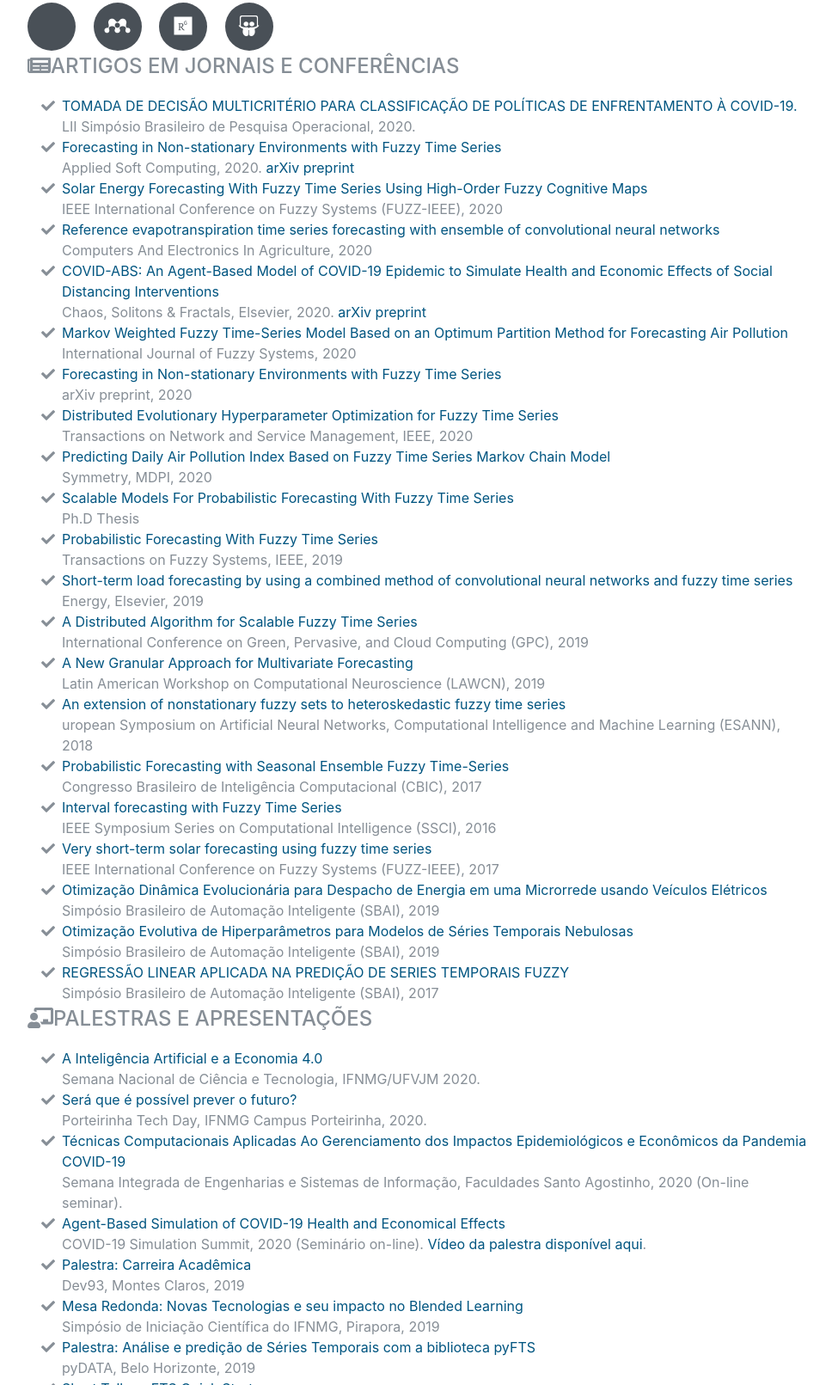
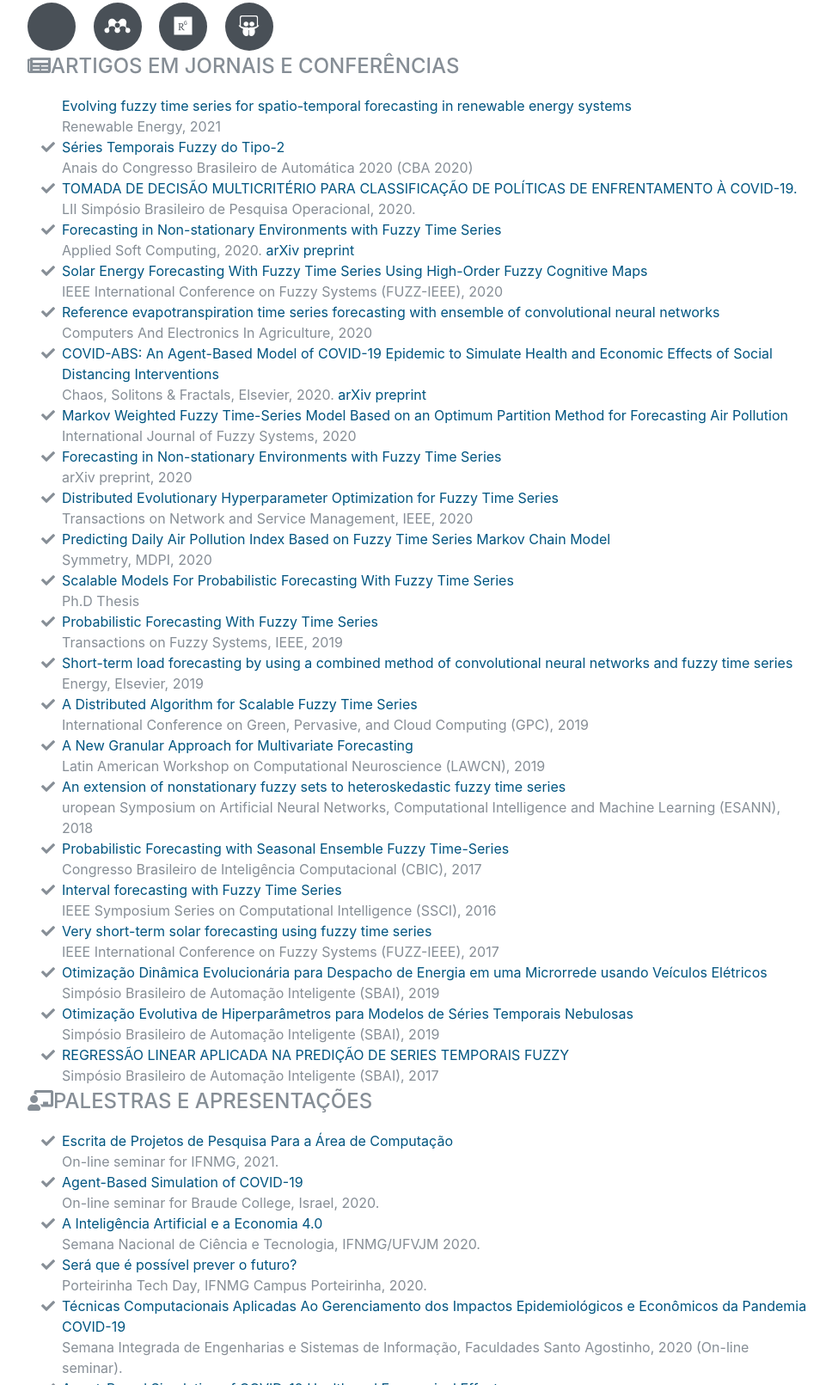
Before and after one commit to petroniocandido/petroniocandido.github.io, a website: page pt-br/index.html in a window 1280 px wide. Shown: the part 5321-6932 px from the top of the page at 86% size, without its empty margins (288-1256 px from the left). Drawn offline with nearby package versions, Linux system fonts and the light colour scheme; some icons are missing; a web font is replaced by a local one.

Commit message:
Update index.html

```diff
--- a/pt-br/index.html
+++ b/pt-br/index.html
@@ -399,7 +399,9 @@
 			</a>
         </div>
         <div class="subheading mb-3"><i class="fas fa-newspaper"></i>Artigos em Jornais e Conferências</div>
-        <ul class="fa-ul mb-0">
+        <ul class="fa-ul mb-0
+		<li><i class="fa-li fa fa-check"></i><a href="https://doi.org/10.1016/j.renene.2021.02.117">Evolving fuzzy time series for spatio-temporal forecasting in renewable energy systems</a><br /> Renewable Energy, 2021</li>
+		<li><i class="fa-li fa fa-check"></i><a href="https://doi.org/10.48011/asba.v2i1.1401">Séries Temporais Fuzzy do Tipo-2</a><br /> Anais do Congresso Brasileiro de Automática 2020 (CBA 2020)</li>
 		<li><i class="fa-li fa fa-check"></i><a href="https://proceedings.science/sbpo-2020/papers/tomada-de-decisao-multicriterio-para-classificacao-de-politicas-de-enfrentamento-a-covid-19">TOMADA DE DECISÃO MULTICRITÉRIO PARA CLASSIFICAÇÃO DE POLÍTICAS DE ENFRENTAMENTO À COVID-19.</a><br />LII Simpósio Brasileiro de Pesquisa Operacional, 2020.</li>
 		<li><i class="fa-li fa fa-check"></i><a href="https://doi.org/10.1016/j.asoc.2020.106825">Forecasting in Non-stationary Environments with Fuzzy Time Series</a><br />Applied Soft Computing, 2020. <a href="https://arxiv.org/abs/2004.12554"> arXiv preprint</a></li>
 		<li><i class="fa-li fa fa-check"></i><a href="https://doi.org/10.1109/fuzz48607.2020.9177767">Solar Energy Forecasting With Fuzzy Time Series Using High-Order Fuzzy Cognitive Maps</a><br />  IEEE International Conference on Fuzzy Systems (FUZZ-IEEE), 2020</li>
@@ -426,6 +428,8 @@
 		<div class="subheading mb-3"><i class="fas fa-chalkboard-teacher"></i>Palestras e Apresentações</div>
 		<ul class="fa-ul mb-0">
 
+			<li><i class="fa-li fa fa-check"></i><a	href="http://bit.ly/proj_pesquisa_comp">Escrita de Projetos de Pesquisa Para a Área de Computação</a><br />On-line seminar for IFNMG, 2021.</li>
+			<li><i class="fa-li fa fa-check"></i><a	href="https://bit.ly/COVID_ABS_slides">Agent-Based Simulation of COVID-19</a><br />On-line seminar for Braude College, Israel, 2020.</li>
 			<li><i class="fa-li fa fa-check"></i><a	href="http://bit.ly/ia_economia_40">A Inteligência Artificial e a Economia 4.0</a><br />Semana Nacional de Ciência e Tecnologia, IFNMG/UFVJM 2020.</li>
 			<li><i class="fa-li fa fa-check"></i><a	href="http://bit.ly/e_possivel_prever_o_futuro">Será que é possível prever o futuro?</a><br />Porteirinha Tech Day, IFNMG Campus Porteirinha, 2020.</li>
 			<li><i class="fa-li fa fa-check"></i><a	href="https://bit.ly/sies_covid_abs">Técnicas Computacionais Aplicadas Ao Gerenciamento dos Impactos Epidemiológicos e Econômicos da Pandemia COVID-19 </a><br />Semana Integrada de Engenharias e Sistemas de Informação, Faculdades Santo Agostinho, 2020 (On-line seminar).</li>
```
